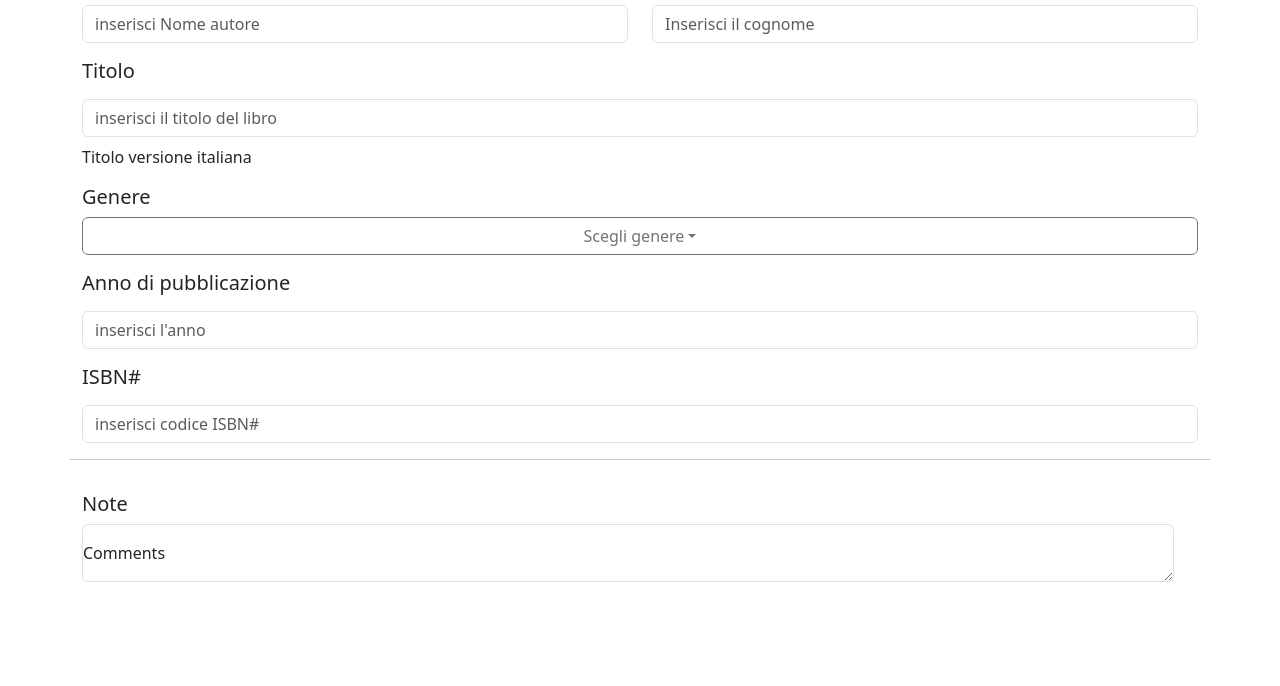
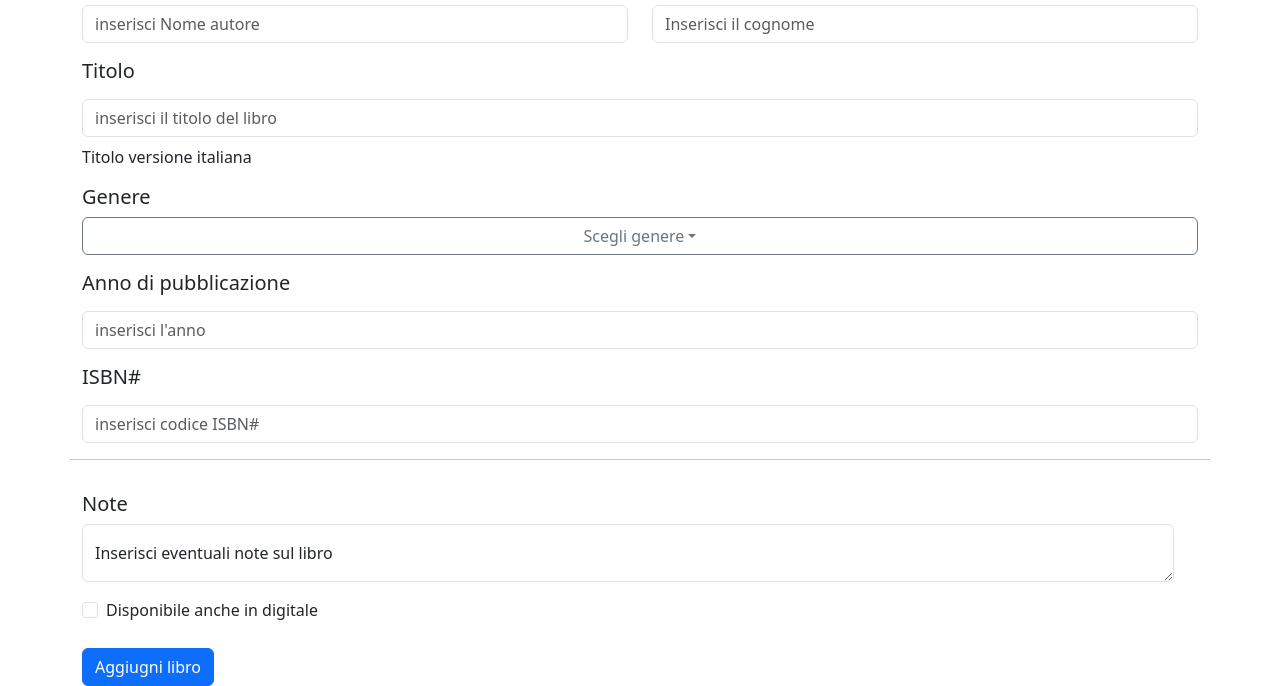
Before and after one commit to LorenzoVivenzio/html-css-bootstrap-dashboard, a plain HTML site: page anagrafico.html in a window 1280 px wide. Shown: the part 187-873 px from the top of the page. Before the commit the page ends 800 px from the top, so only its background shows below. Drawn offline with nearby package versions, Linux system fonts and the light colour scheme.

Commit message:
add button

```diff
--- a/anagrafico.html
+++ b/anagrafico.html
@@ -132,14 +132,29 @@
                     <!-- Note -->
                     <div class="row mt-3">
                         <h5>Note</h5>
-                        <div class="form-floating">
-                            <textarea class="form-control" placeholder="Leave a comment here"
-                                id="floatingTextarea"></textarea>
-                            <label for="floatingTextarea">Comments</label>
-                        </div>
+                        <form action="">
+                            <div class="form-floating">
+                                <textarea class="form-control" placeholder="Leave a comment here"
+                                    id="floatingTextarea"></textarea>
+                                <label for="floatingTextarea">Inserisci eventuali note sul libro</label>
+                                <!-- fine note -->
+
+                                <!-- check -->
+                                <div class="form-check pt-3">
+                                    <input class="form-check-input" type="checkbox" value="" id="checkDefault">
+                                    <label class="form-check-label " for="checkDefault">Disponibile anche in digitale
+                                    </label>
+                                </div>
+                                <!-- fine check -->
+
+                                <!-- button -->
+                                 <a class="btn btn-primary mt-4" href=""> Aggiugni libro</a>
+                                <!--fine button -->
+                        </form>
+                    </div>
 
 
-                    </div>
+                </div>
 
             </form>
         </div>
```
